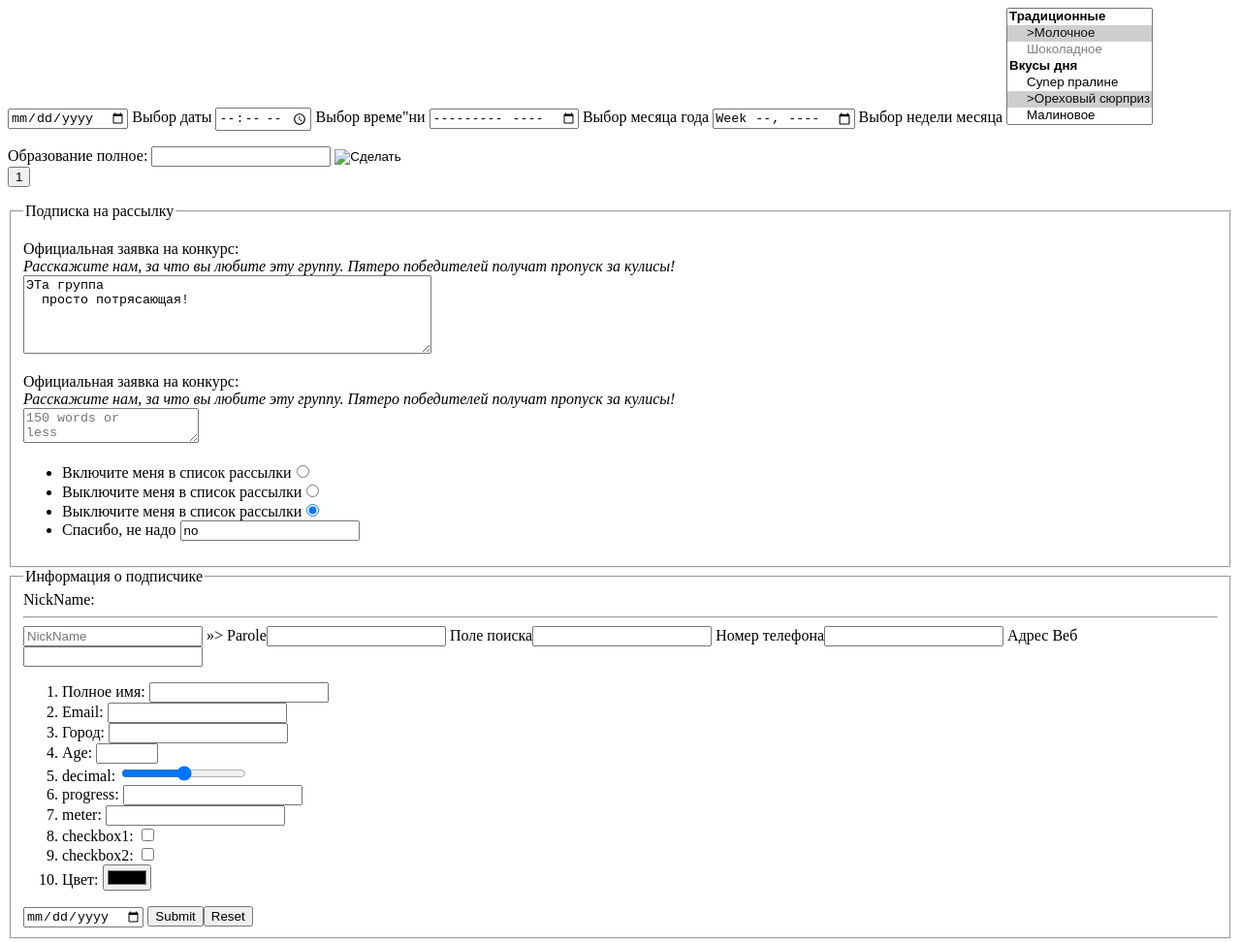
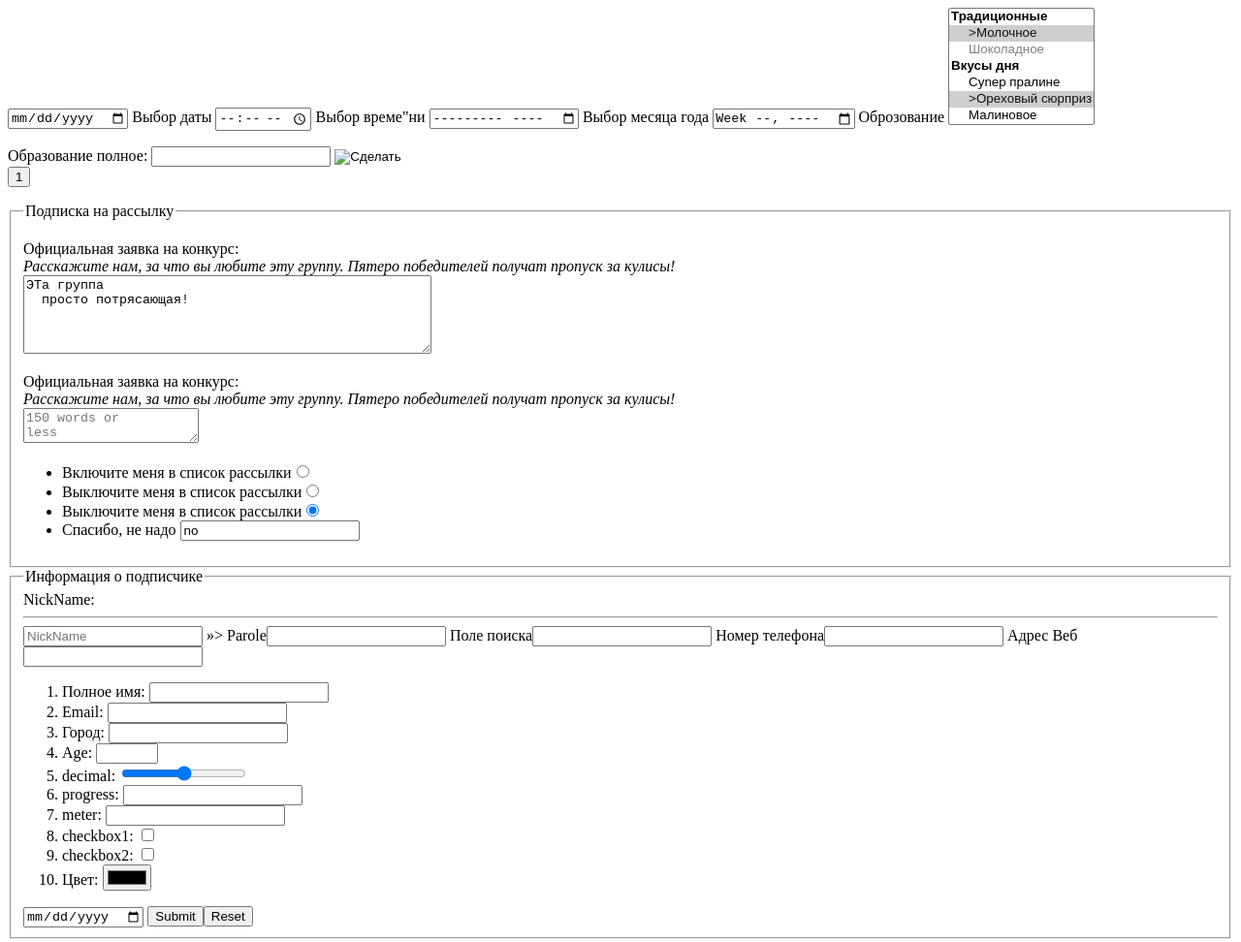
Before and after one commit to levmag/Diplom, a plain HTML site: page index.html in a window 1280 px wide. Shown: the whole page at 97% size. Drawn offline with Linux system fonts and the light colour scheme.

Commit message:
Update index.html

```diff
--- a/index.html
+++ b/index.html
@@ -7,7 +7,7 @@
 <input type="month" tabindex="3">
 Выбор месяца года
 <input type="week" tabindex="4">
-Выбор недели месяца
+Оброзование
 
 
 <select name="icecream" size="7" multiple>
```
